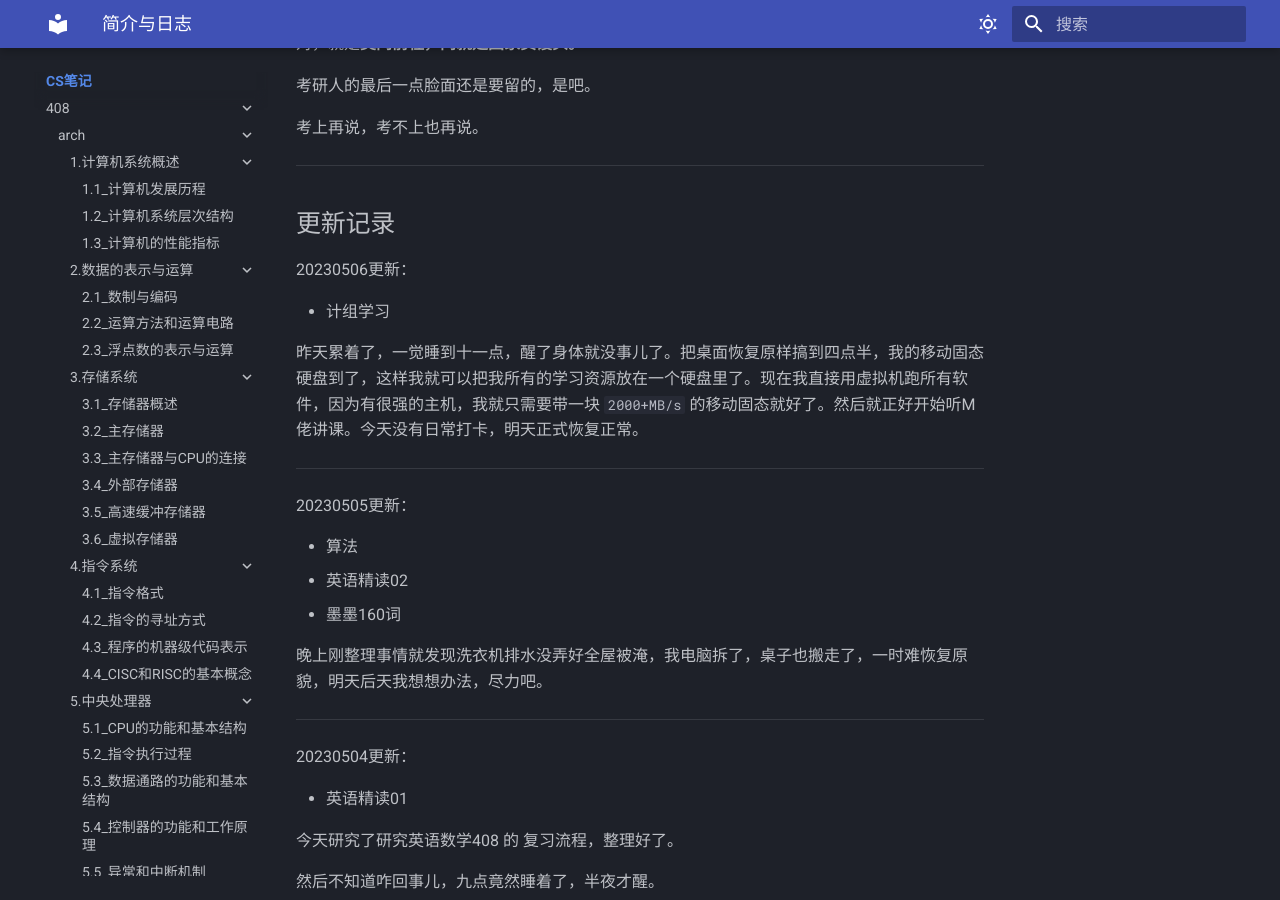
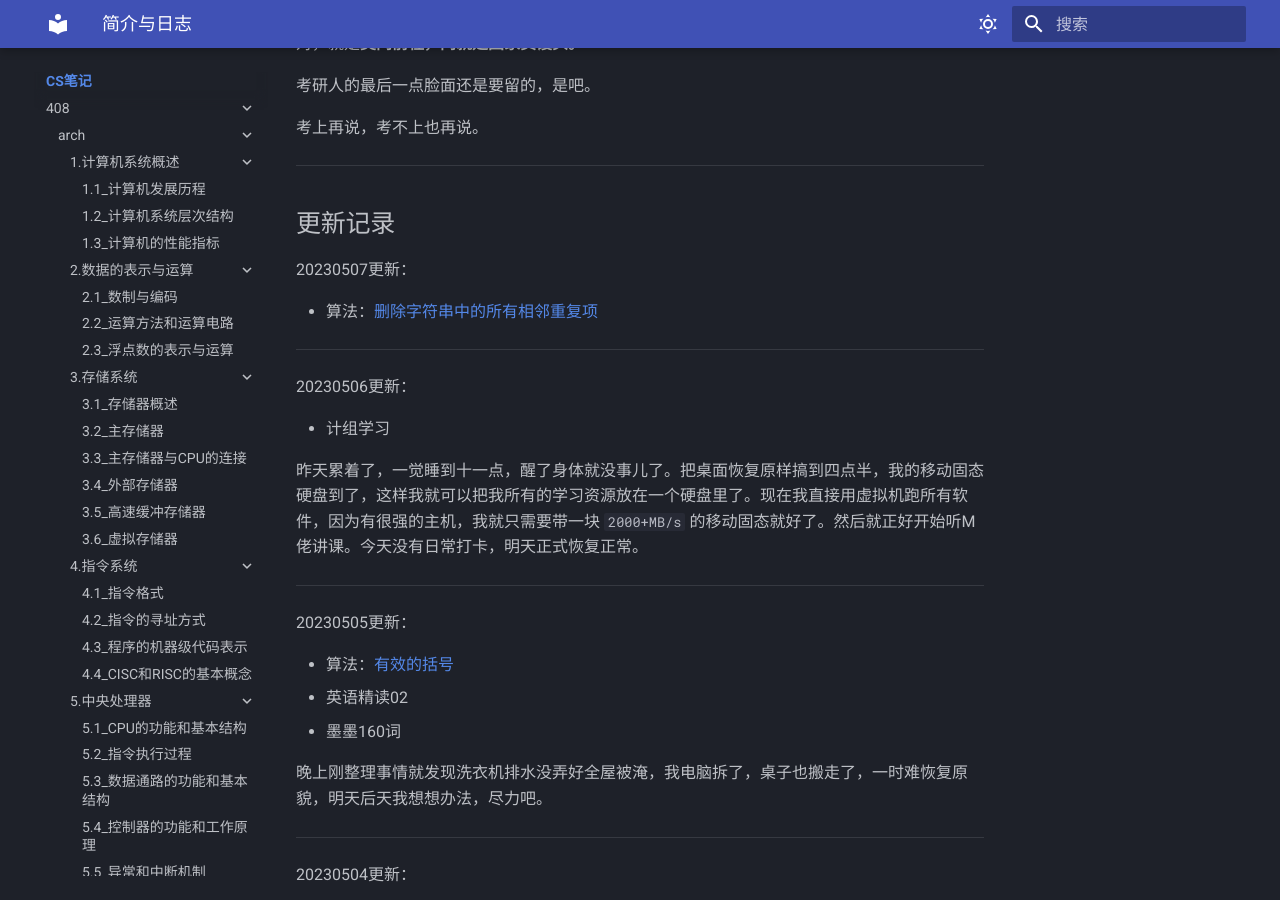
Before and after one commit to Haohahahaha/cs, an MkDocs documentation site: the page built from docs/index.md, in a window 1280 px wide and 900 px high, scrolled down 1088 px. Built offline with MkDocs 1.6.1 and Material for MkDocs 9.7.7, drawn with Linux system fonts in a browser that asks for light colours.

Commit message:
2023-05-07_08:12:45 update

```diff
--- a/docs/index.md
+++ b/docs/index.md
@@ -54,6 +54,12 @@
 
 ## 更新记录
 
+20230507更新：
+
+- 算法：[删除字符串中的所有相邻重复项](https://alg.haohaha.cn/CodeThinker/7/2023-05-07_7-5)
+
+---
+
 20230506更新：
 
 - 计组学习
@@ -64,7 +70,7 @@
 
 20230505更新：
 
-- 算法
+- 算法：[有效的括号](https://alg.haohaha.cn/CodeThinker/7/2023-05-05_7-4)
 - 英语精读02
 - 墨墨160词
 
@@ -120,7 +126,7 @@
 
 - 数学三大计算：求导数-2.2（没有笔记）
 
-- 算法：[代码随想录 7-5 逆波兰表达式](https://alg.haohaha.cn/CodeThinker/7/2023-05-01_7-5)
+- 算法：[代码随想录 7-5 逆波兰表达式](https://alg.haohaha.cn/CodeThinker/7/2023-05-01_7-6)
 
 今天我再看看视频，还是要学习一下精读和知识点讲解怎么搞。
 
```
